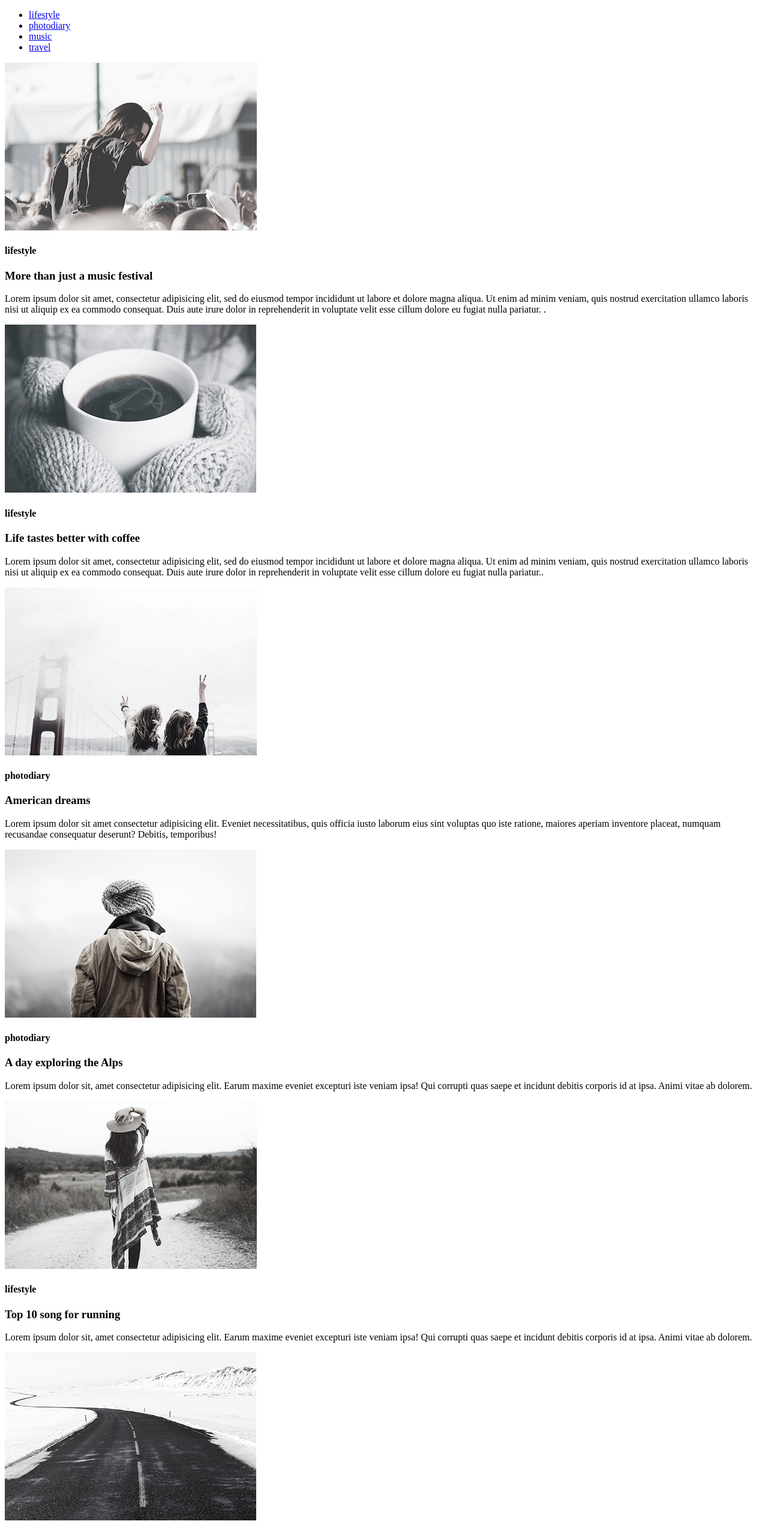
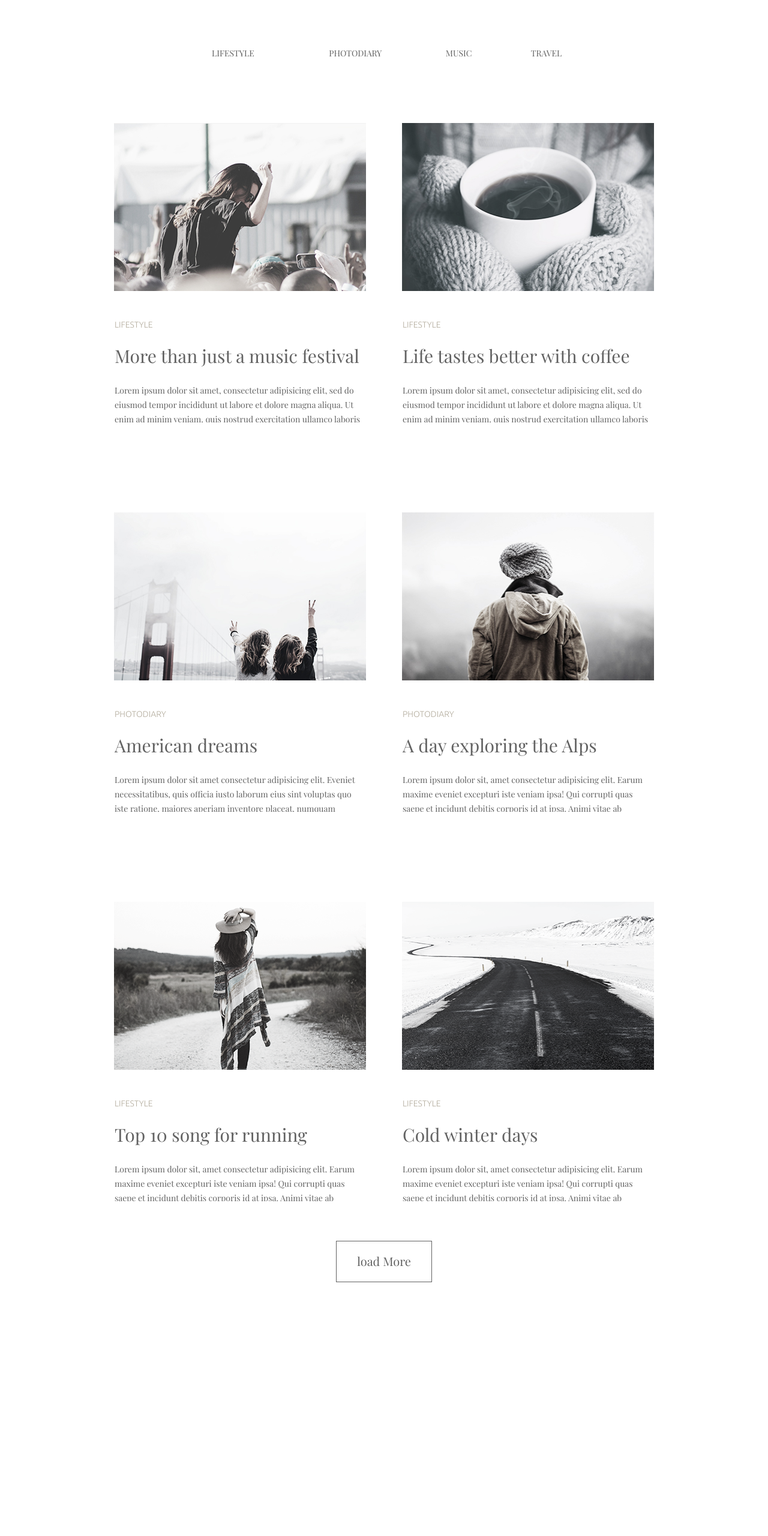
Before and after one commit to ihorperepelytsia/goit-fe-course_Perepelytsia, a plain HTML site: page module 3/index.html in a window 1280 px wide. Shown: the top 2560 px of the page at 60% size. After the commit the page ends 2207 px from the top, so only its background shows below. Drawn offline with nearby package versions, Linux system fonts and the light colour scheme.

Commit message:
comleted

```diff
--- /dev/null
+++ b/module 3/css/style.css
@@ -0,0 +1,146 @@
+html {
+    box-sizing: border-box;
+}
+
+*,
+*::before,
+*::after {
+    box-sizing: inherit;
+}
+
+body {
+    font-family: 'Playfair Display', serif;
+    color: #626262;
+    font-size: 14px;
+    line-height: 24px;
+}
+
+.container {
+    width: 900px;
+    margin: 0 auto;
+}
+
+.page-header {
+    margin-top: 77px;
+    margin-bottom: 104px;
+}
+
+.site-navigation {
+    font-size: 14px;
+    list-style: none;
+    margin: 0;
+    padding: 0;
+}
+
+.site-navigation a {
+    color: #626262;
+    font-family: "Playfair Display";
+    font-weight: 400;
+    line-height: 24px;
+    text-transform: uppercase;
+    text-decoration: none;
+}
+
+.site-navigation li {
+    display: inline-block;
+}
+
+.site-navigation a:hover,
+.site-navigation a:focus {
+    color: #03a9f4;
+}
+
+.l1 a {
+    width: 71px;
+    height: 11px;
+    margin-right: 121px;
+    margin-left: 163px;
+}
+
+.l2 a {
+    width: 88px;
+    height: 11px;
+    margin-right: 103px;
+}
+
+.l3 a {
+    width: 43px;
+    height: 11px;
+    margin-right: 95px;
+}
+
+.l4 a {
+    width: 52px;
+    height: 11px;
+    text-transform: uppercase;
+}
+
+section h4 {
+    color: #b4ad9e;
+    font-family: Ubuntu;
+    font-size: 14px;
+    font-weight: 300;
+    text-transform: uppercase;
+    margin: 0px 0px 28px 1px;
+}
+
+img {
+    margin-bottom: 32px;
+}
+
+section h3 {
+    font-size: 30px;
+    font-weight: 400;
+    margin: 0px 0px 34px 1px;
+}
+
+.text-paragraphs {
+    width: 414px;
+    height: 65px;
+    font-size: 14px;
+    font-weight: 400;
+    line-height: 24px;
+    overflow: hidden;
+    margin: 0px 0px 138px 1px;
+}
+
+.mainblock {
+    font-size: 0px;
+}
+
+main section {
+    width: 420px;
+    display: inline-block;
+    margin-right: 60px;
+}
+
+main section:nth-child(2n) {
+    margin-right: 0px;
+}
+
+.road .text-paragraphs {
+    margin-bottom: 54px;
+}
+
+.woomen .text-paragraphs {
+    margin-bottom: 54px;
+}
+
+.power-button {
+    text-align: center;
+    margin-bottom: 70px;
+}
+
+.power-button-1 {
+
+    color: #626262;
+    font-family: "Playfair Display";
+    font-size: 20px;
+    font-weight: 400;
+    line-height: 24px;
+    border: 1px solid #626262;
+    background: transparent;
+    padding: 21px 34px 22px;
+    margin: 0px auto;
+
+}
--- a/module 3/index.html
+++ b/module 3/index.html
@@ -4,89 +4,133 @@
     <meta charset="UTF-8" />
     <meta name="viewport" content="width=device-width, initial-scale=1.0" />
     <meta http-equiv="X-UA-Compatible" content="ie=edge" />
-    <title>HomeWork1</title>
+    <link rel="stylesheet" href="css/normalize.css" />
+    <link
+      href="https://fonts.googleapis.com/css?family=Playfair+Display:400,700&display=swap&subset=cyrillic"
+      rel="stylesheet"
+    />
+    <link href="https://fonts.googleapis.com/css?family=Ubuntu:300,400&display=swap" rel="stylesheet">
+    <link rel="stylesheet" href="css/style.css" />
+
+    <title>HomeWork 3</title>
   </head>
-  <body>
-    <header>
+  <body class="container">
+    <header class="page-header container">
       <nav>
-        <ul>
-          <li><a href="#">lifestyle</a></li>
-          <li><a href="#">photodiary</a></li>
-          <li><a href="#">music</a></li>
-          <li><a href="#">travel</a></li>
+        <ul class="site-navigation">
+          <li class="l1"><a class="site-navigation-a" href="#">Lifestyle</a></li>
+          <li class="l2"><a class="site-navigation-a" href="#">Photodiary</a></li>
+          <li class="l3"><a class="site-navigation-a" href="#">Music</a></li>
+          <li class="l4"><a class="site-navigation-a" href="#">Travel</a></li>
         </ul>
       </nav>
     </header>
-    <main>
-      <section>
-        <img src="img/image1.jpg" alt="girl" />
-        <h4>lifestyle</h4>
-        <h3>More than just a music festival</h3>
-        <p>
+    <main class="mainblock container">
+      <section class="girl">
+        <img
+          class="section-image"
+          src="img/image1.jpg"
+          alt="girl"
+          width="420"
+          height="280"
+        />
+        <h4 class="life">Lifestyle</h4>
+        <h3 class="more">More than just a music festival</h3>
+        <p class="text-paragraphs">
           Lorem ipsum dolor sit amet, consectetur adipisicing elit, sed do
           eiusmod tempor incididunt ut labore et dolore magna aliqua. Ut enim ad
           minim veniam, quis nostrud exercitation ullamco laboris nisi ut
           aliquip ex ea commodo consequat. Duis aute irure dolor in
           reprehenderit in voluptate velit esse cillum dolore eu fugiat nulla
-          pariatur. .
+          pariatur.
         </p>
       </section>
-      <section>
-        <img src="img/image2.jpg" alt="coffee" />
-        <h4>lifestyle</h4>
-        <h3>Life tastes better with coffee</h3>
-        <p>
+      <section class="coffee">
+        <img
+          class="section-image"
+          src="img/image2.jpg"
+          alt="coffee"
+          width="420"
+          height="280"
+        />
+        <h4 class="life">lifestyle</h4>
+        <h3 class="tastes">Life tastes better with coffee</h3>
+        <p class="text-paragraphs">
           Lorem ipsum dolor sit amet, consectetur adipisicing elit, sed do
           eiusmod tempor incididunt ut labore et dolore magna aliqua. Ut enim ad
           minim veniam, quis nostrud exercitation ullamco laboris nisi ut
           aliquip ex ea commodo consequat. Duis aute irure dolor in
           reprehenderit in voluptate velit esse cillum dolore eu fugiat nulla
-          pariatur..
+          pariatur.
         </p>
       </section>
-      <section>
-        <img src="img/image3.jpg" alt="two girl" />
-        <h4>photodiary</h4>
-        <h3>American dreams</h3>
-        <p>
+      <section class="twogirl">
+        <img
+          class="section-image"
+          src="img/image3.jpg"
+          alt="two girl"
+          width="420"
+          height="280"
+        />
+        <h4 class="photodiary">Photodiary</h4>
+        <h3 class="american">American dreams</h3>
+        <p class="text-paragraphs">
           Lorem ipsum dolor sit amet consectetur adipisicing elit. Eveniet
           necessitatibus, quis officia iusto laborum eius sint voluptas quo iste
           ratione, maiores aperiam inventore placeat, numquam recusandae
           consequatur deserunt? Debitis, temporibus!
         </p>
       </section>
-      <section>
-        <img src="img/image4.jpg" alt="man in a hat" />
-        <h4>photodiary</h4>
-        <h3>A day exploring the Alps</h3>
-        <p>
+      <section class="man">
+        <img
+          class="section-image"
+          src="img/image4.jpg"
+          alt="man in a hat"
+          width="420"
+          height="280"
+        />
+        <h4 class="photodiary">Photodiary</h4>
+        <h3 class="exploring">A day exploring the Alps</h3>
+        <p class="text-paragraphs">
           Lorem ipsum dolor sit, amet consectetur adipisicing elit. Earum maxime
           eveniet excepturi iste veniam ipsa! Qui corrupti quas saepe et
           incidunt debitis corporis id at ipsa. Animi vitae ab dolorem.
         </p>
       </section>
-      <section>
-        <img src="img/image5.png" alt="woomen" />
-        <h4>lifestyle</h4>
-        <h3>Top 10 song for running</h3>
-        <p>
+      <section class="woomen">
+        <img
+          class="section-image"
+          src="img/image5.png"
+          alt="woomen"
+          width="420"
+          height="280"
+        />
+        <h4 class="life">Lifestyle</h4>
+        <h3 class="top10">Top 10 song for running</h3>
+        <p class="text-paragraphs">
           Lorem ipsum dolor sit, amet consectetur adipisicing elit. Earum maxime
           eveniet excepturi iste veniam ipsa! Qui corrupti quas saepe et
           incidunt debitis corporis id at ipsa. Animi vitae ab dolorem.
         </p>
       </section>
-      <section>
-        <img src="img/image6.png" alt="road" />
-        <h4>lifestyle</h4>
-        <h3>Cold winter days</h3>
-        <p>
+      <section class="road">
+        <img
+          class="section-image"
+          src="img/image6.png"
+          alt="road"
+          width="420"
+          height="280"
+        />
+        <h4 class="life">Lifestyle</h4>
+        <h3 class="cold">Cold winter days</h3>
+        <p class="text-paragraphs">
           Lorem ipsum dolor sit, amet consectetur adipisicing elit. Earum maxime
           eveniet excepturi iste veniam ipsa! Qui corrupti quas saepe et
           incidunt debitis corporis id at ipsa. Animi vitae ab dolorem.
         </p>
       </section>
-      <div>
-        <button>load More</button>
+      <div class="power-button">
+        <button class="power-button-1">load More</button>
       </div>
     </main>
   </body>
```
Also changed, not shown: module 3/css/normalize.css (added).
